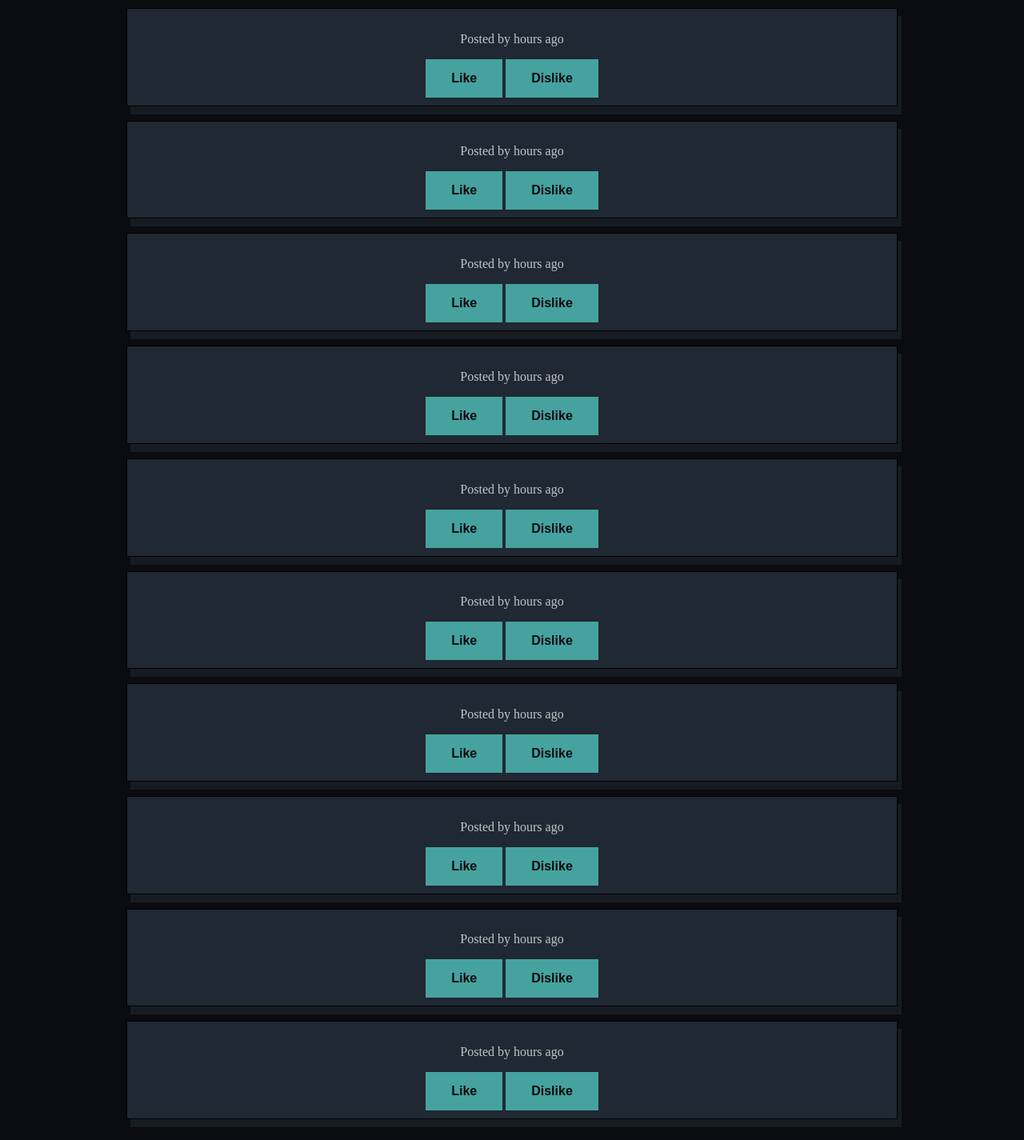
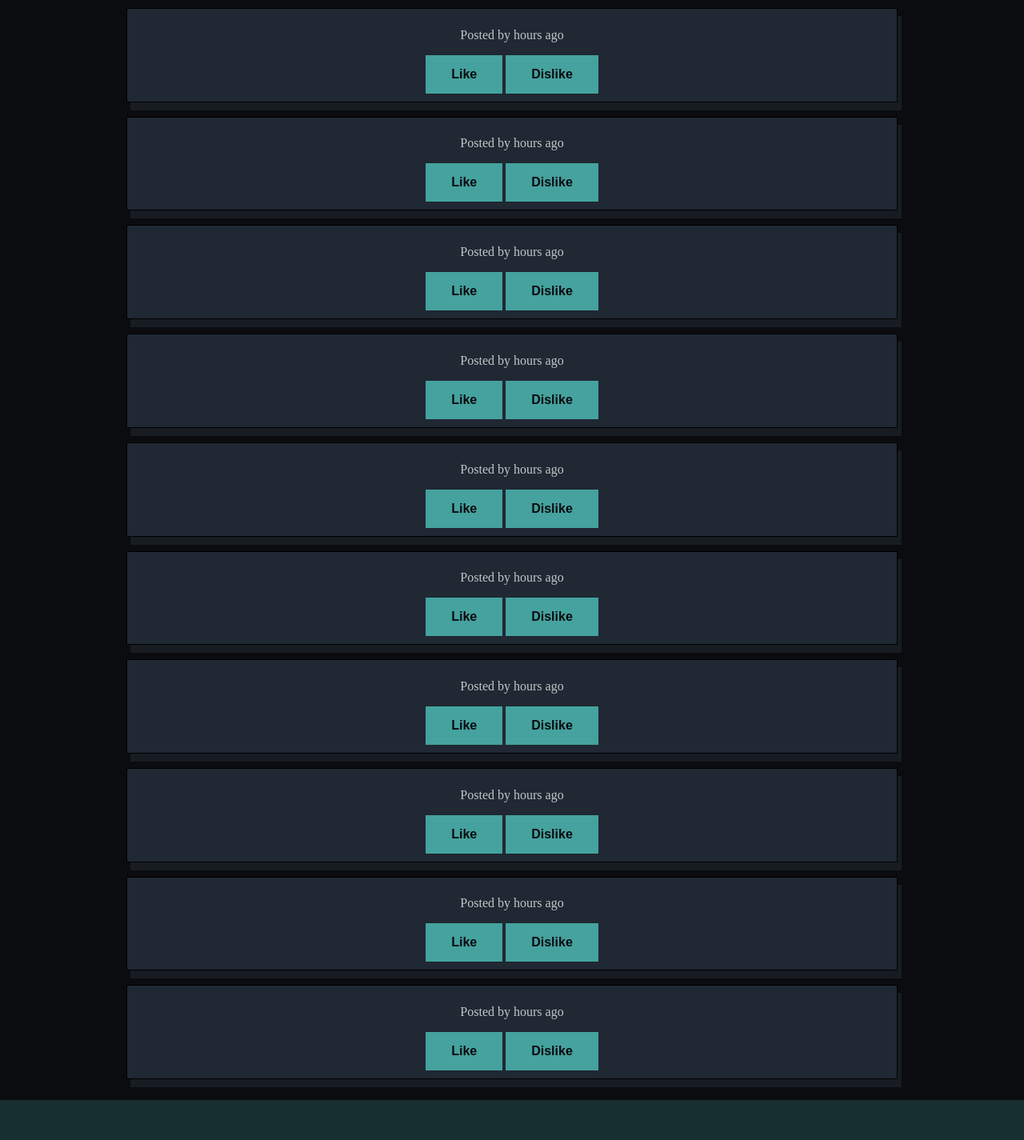
Before and after one commit to Brian-Pob/flask-webapp, a Flask app: page /home in a window 1280 px wide. Shown: the part 140-1565 px from the top of the page at 80% size. After the commit the page ends 1515 px from the top, so only its background shows below. Run offline with Flask 3, Linux system fonts and the light colour scheme; data that the repository does not hold is empty.

Commit message:
Updated text class

```diff
--- a/app/static/css/base.css
+++ b/app/static/css/base.css
@@ -66,8 +66,9 @@ header {
   margin-top: 20px
 }
 
-.lightGrey{
-  color: #C5C6C7
+.text{
+  color: #C5C6C7;
+  margin-top: -5px
 }
 
 .about {
--- a/app/templates/about.html
+++ b/app/templates/about.html
@@ -2,6 +2,6 @@
 {% block content %}
 <body class="about">
     <header>About Flask App</header>
-    <p class="lightGrey">This page will contain information about our website, but for now this is just filler text.</p>
+    <p class="text">This page will contain information about our website, but for now this is just filler text.</p>
 </body>
 {% endblock %}
--- a/app/templates/base.html
+++ b/app/templates/base.html
@@ -17,7 +17,7 @@
         <a class="navBar" href="/login">Login</a>
         {% endif %}
     </nav>
-    <hr class="lightGrey">
+    <hr>
     <div class="content">
         {% block content %} {% endblock %}
     </div>
--- a/app/templates/home.html
+++ b/app/templates/home.html
@@ -6,11 +6,11 @@
 	<div class="posts">
 		<a class="url" href="{{post['url']}}"><h3>{{post["title"]}}</h3></a>
 		{% if post["time"] == 1 %}
-		<p class="lightGrey">Posted by {{post["by"]}} {{post["time"]}} hour ago</p>
+		<p class="text">Posted by {{post["by"]}} {{post["time"]}} hour ago</p>
 		{% elif post["time"] == 0 %}
-		<p class="lightGrey">Posted by {{post["by"]}} less than an hour ago</p>
+		<p class="text">Posted by {{post["by"]}} less than an hour ago</p>
 		{% else %}
-		<p class="lightGrey">Posted by {{post["by"]}} {{post["time"]}} hours ago</p>
+		<p class="text">Posted by {{post["by"]}} {{post["time"]}} hours ago</p>
 		{% endif %}
 		<button class="Like">Like</button>
 		<button class="Dislike">Dislike</button>
```
